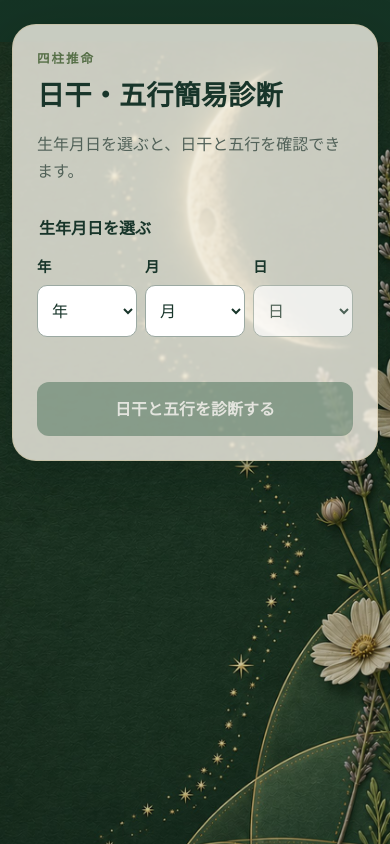
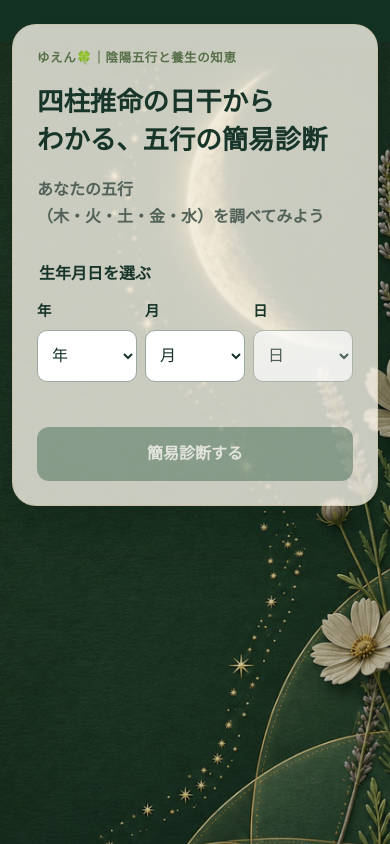
Before and after one commit to goodday-hibi/goodday-hibi.github.io, a plain HTML site: page index.html in a window 390 px wide. Drawn offline with Linux system fonts and the light colour scheme.

Commit message:
Refine branding and responsive title

```diff
--- a/index.html
+++ b/index.html
@@ -8,14 +8,16 @@
   <meta name="referrer" content="no-referrer">
   <meta http-equiv="Content-Security-Policy" content="default-src 'self'; script-src 'self'; style-src 'self'; img-src 'self' data:; font-src 'self'; connect-src 'none'; object-src 'none'; base-uri 'none'; form-action 'self'">
   <title>日干・五行簡易診断</title>
-  <link rel="stylesheet" href="styles.css?v=20261116-1">
+  <link rel="stylesheet" href="styles.css?v=20261121-1">
 </head>
 <body>
   <main class="page-shell">
     <section class="card intro-card" aria-labelledby="page-title">
-      <p class="eyebrow">四柱推命</p>
-      <h1 id="page-title">日干・五行簡易診断</h1>
-      <p class="lead">生年月日を選ぶと、日干と五行を確認できます。</p>
+      <p class="brand-name">ゆえん🍀｜陰陽五行と養生の知恵</p>
+      <h1 id="page-title">四柱推命の日干から<br class="title-break-mobile">わかる、<br class="title-break-desktop">五行の簡易診断</h1>
+      <p class="lead">
+        <span class="lead-line">あなたの五行</span><span class="lead-line">（木・火・土・金・水）を調べてみよう</span>
+      </p>
 
       <form id="birthdate-form" novalidate>
         <fieldset>
@@ -43,7 +45,7 @@
         </fieldset>
 
         <p id="error-message" class="error-message" aria-live="polite"></p>
-        <button id="diagnose-button" class="primary-button" type="submit" disabled>日干と五行を診断する</button>
+        <button id="diagnose-button" class="primary-button" type="submit" disabled>簡易診断する</button>
       </form>
     </section>
 
--- a/styles.css
+++ b/styles.css
@@ -57,6 +57,17 @@ button, select { font: inherit; }
 
 .card + .card { margin-top: 24px; }
 
+.brand-name {
+  margin: 0 0 14px;
+  color: var(--accent);
+  font-family: "Yu Gothic", "Hiragino Kaku Gothic ProN", sans-serif;
+  font-size: clamp(.78rem, 2vw, .9rem);
+  font-weight: 700;
+  letter-spacing: .05em;
+  line-height: 1.6;
+  text-wrap: balance;
+}
+
 .eyebrow {
   margin: 0 0 8px;
   color: var(--accent);
@@ -70,7 +81,15 @@ h1, h2, h3 { margin: 0; line-height: 1.35; }
 h1 { font-size: clamp(1.7rem, 7vw, 2.6rem); }
 h2 { font-size: clamp(1.45rem, 6vw, 2rem); }
 h3 { font-size: clamp(1.35rem, 5vw, 1.75rem); }
-.lead { margin: 16px 0 30px; color: var(--muted); }
+.intro-card h1 {
+  font-size: clamp(1.65rem, 4.4vw, 2.35rem);
+  line-height: 1.45;
+  letter-spacing: .01em;
+  text-wrap: balance;
+}
+.title-break-mobile { display: none; }
+.lead-line { display: inline; }
+.lead { margin: 16px 0 30px; color: var(--muted); font-weight: 700; }
 
 fieldset { min-width: 0; margin: 0; padding: 0; border: 0; }
 legend { margin-bottom: 12px; font-weight: 700; }
@@ -228,9 +247,17 @@ button {
 @media (max-width: 360px) {
   .page-shell { width: min(100% - 16px, 680px); padding-block: 16px; }
   .card { padding: 20px 14px; border-radius: 18px; }
+  .brand-name { font-size: .74rem; letter-spacing: .03em; }
   select { min-height: 50px; padding-right: 20px; padding-left: 7px; font-size: .92rem; }
   .balance-panel { padding: 20px 16px; }
   .balance-row { grid-template-columns: 26px 1fr 20px; gap: 10px; }
+}
+
+@media (max-width: 480px) {
+  .intro-card h1 { letter-spacing: 0; }
+  .title-break-mobile { display: inline; }
+  .title-break-desktop { display: none; }
+  .lead-line { display: block; }
 }
 
 @media (max-width: 600px) {
```
